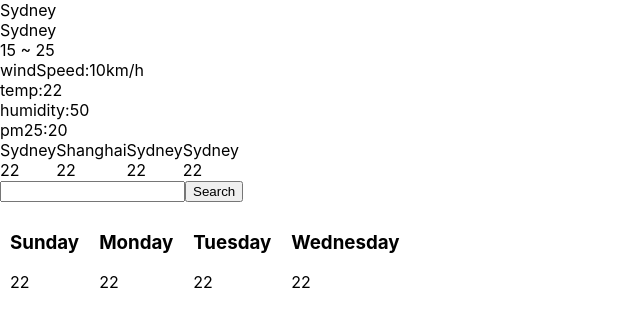
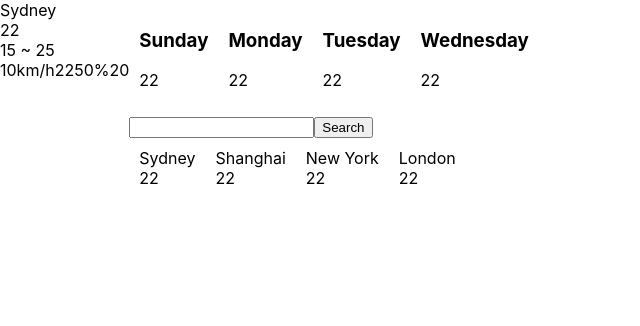
Before and after one commit to KwonZhu/weather-application, a React (Create React App) app: page / in a window 1280 px wide. Shown: the top 326 px of the page, without its empty margins (0-640 px from the left). Built offline with nearby package versions, Linux system fonts and the light colour scheme.

Commit message:
swap WeatherForecase and CityCards' positions, fetchWeather fetch and console.log data from api

```diff
--- a/src/App.js
+++ b/src/App.js
@@ -16,14 +16,17 @@
             <WeatherInfo />
           </div>
         </div>
-      </div>
-      <div style={{ display: 'flex', flexFlow: 'column' }}>
-        <div>
-          <CityCards />
-        </div>
-        <SearchBar />
-        <div>
-          <WeatherForecast />
+
+        <div style={{ display: 'flex', flexDirection: 'column' }}>
+          <div>
+            <WeatherForecast />
+          </div>
+          <div>
+            <SearchBar />
+          </div>
+          <div>
+            <CityCards />
+          </div>
         </div>
       </div>
     </div>
--- a/src/components/CityCards.js
+++ b/src/components/CityCards.js
@@ -10,11 +10,11 @@
     temp: '22',
   },
   {
-    name: 'Sydney',
+    name: 'New York',
     temp: '22',
   },
   {
-    name: 'Sydney',
+    name: 'London',
     temp: '22',
   },
 ];
@@ -23,7 +23,7 @@
   return (
     <div style={{ display: 'flex' }}>
       {cities.map((city) => (
-        <div>
+        <div style={{ margin: '10px' }}>
           <div>{city.name}</div>
           <div>{city.temp}</div>
         </div>
--- a/src/components/WeatherDetails.js
+++ b/src/components/WeatherDetails.js
@@ -10,7 +10,7 @@
   return (
     <div>
       <div>{weather.city}</div>
-      <div>{weather.city}</div>
+      <div>{weather.temp}</div>
       <div>{weather.tempRange}</div>
     </div>
   );
--- a/src/components/WeatherInfo.js
+++ b/src/components/WeatherInfo.js
@@ -3,17 +3,15 @@
 const infos = {
   windSpeed: '10km/h',
   temp: '22',
-  humidity: '50',
+  humidity: '50%',
   pm25: '20',
 };
 
 function WeatherInfo() {
   return (
-    <div>
+    <div style={{ display: 'flex' }}>
       {Object.entries(infos).map(([key, value]) => (
-        <div>
-          {key}:{value}
-        </div>
+        <div>{value}</div>
       ))}
     </div>
   );
```
Also changed, not shown: src/components/Services/fetchWeather.js (added, +20 -0 lines).
